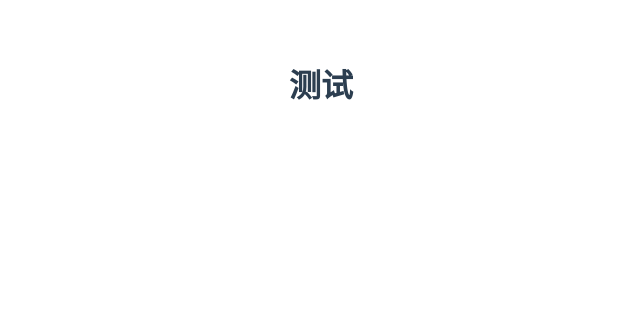
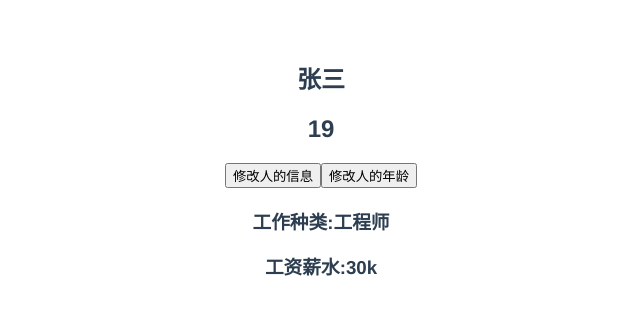
Before and after one commit to PeiJian0317/Vue3-Study, a Vue app: page / in a window 1280 px wide. Shown: the top 314 px of the page, without its empty margins (319-959 px from the left). Built offline with nearby package versions, Linux system fonts and the light colour scheme.

Commit message:
ref函数的使用

```diff
--- a/src/components/test.vue
+++ b/src/components/test.vue
@@ -1,30 +1,42 @@
 <template>
   <h2>{{ name }}</h2>
   <h2>{{ age }}</h2>
-  <button @click="sayHello">点击弹窗</button>
+  <button @click="ChangeInfo">修改人的信息</button>
+  <button @click="ChangAge">修改人的年龄</button>
+  <h3>工作种类:{{ job.type }}</h3>
+  <h3>工资薪水:{{ job.salary }}</h3>
 </template>
 
 <script>
-import {h} from 'vue'
+import { ref } from 'vue';
 export default {
   name: "test",
   setup() {
     //数据
-    let name = "张三";
-    let age = 19;
-    function sayHello() {
-      alert(`我叫${name},我${age}岁了,你好啊!`);
+    let name = ref("张三");
+    let age = ref(19);
+    let job = ref({
+        type:"工程师",
+        salary:"30k"
+    })
+
+    function ChangeInfo(){
+        job.value.type = '设计师',
+        job.value.salary = '35k'
     }
-    //需要把结果返回出去(返回的是一个对象)
-    // return {
-    //   name,
-    //   age,
-    //   sayHello,
-    // };
+    function ChangAge() {
+      age.value = 20
+    }
+    // 需要把结果返回出去(返回的是一个对象)
+    return {
+      name,
+      age,
+      job,
+      ChangAge,
+      ChangeInfo,
 
-    //渲染函数(了解)
-    return ()=>{return h('h1','测试')}  //完整写法(有两个return)
-    // return ()=>(h('h1','测试'))  //精简写法,效果是一样的
+    };
+
   },
 };
 </script>
```
